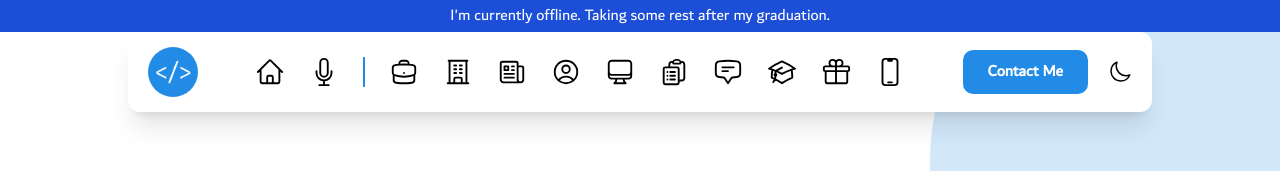
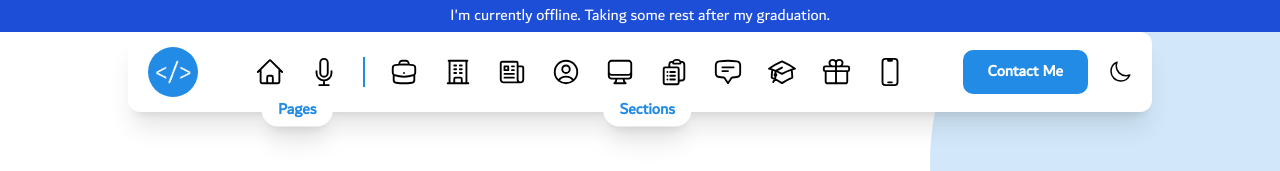
Before and after one commit to ht3aa/me, a Vue app: page / in a window 1280 px wide. Shown: the top 171 px of the page. Built offline with nearby package versions, Linux system fonts and the light colour scheme.

Commit message:
fix: add more ux to navbars

```diff
--- a/src/components/NavBar.vue
+++ b/src/components/NavBar.vue
@@ -1,11 +1,22 @@
 <script setup>
 import { RouterLink } from "vue-router";
 import MacAnimList from "./MacAnimList.vue";
+import { useRoute } from "vue-router";
+
+const route = useRoute();
 </script>
 
 <template>
-  <MacAnimList>
-    <li >
+  <div class="flex">
+    <ul class="flex relative">
+      <span
+        class="font-bold bg-white dark:bg-[#181818] absolute left-1/2 translate-x-[-50%] bottom-0  py-1 px-4 rounded-3xl textMainColor shadow-xl"
+        :class="route.path === '/' ? 'translate-y-[70%]' : 'translate-y-[95%]'"
+      >
+        Pages
+      </span>
+
+      <li>
         <RouterLink class="navItem relative" to="/">
           <svg
             xmlns="http://www.w3.org/2000/svg"
@@ -52,11 +63,21 @@ import MacAnimList from "./MacAnimList.vue";
           </div>
         </RouterLink>
       </li>
-    <li>
+    </ul>
+
+    <li v-if="route.path === '/'">
       <div class="w-[2px] h-[30px] bgMainColor">
         <div></div>
       </div>
     </li>
+    <div class="relative" v-if="route.path === '/'">
+      <span
+        class="font-bold bg-white dark:bg-[#181818] absolute left-1/2 translate-x-[-50%] bottom-0 translate-y-[70%] py-1 px-4 rounded-3xl textMainColor shadow-xl"
+      >
+        Sections
+      </span>
+
+      <MacAnimList>
         <li>
           <a class="navItem relative" href="#jobs">
             <svg
@@ -292,6 +313,8 @@ import MacAnimList from "./MacAnimList.vue";
           </a>
         </li>
       </MacAnimList>
+    </div>
+  </div>
 </template>
 
 <style scoped>
--- a/src/components/v1Hamburger.vue
+++ b/src/components/v1Hamburger.vue
@@ -1,6 +1,9 @@
 <script setup>
 import { RouterLink } from "vue-router";
 import { ref } from "vue";
+import { useRoute } from "vue-router";
+
+const route = useRoute();
 
 const showMiniNav = ref(false);
 
@@ -51,11 +54,16 @@ const startAnimation = () => {
     v-if="showMiniNav"
     class="absolute left-0 top-[70%] w-full bg-white dark:bg-[#181818] dark:text-white z-[-20] rounded-lg"
   >
-    <nav class="py-5">
+    <nav class="py-5 overflow-y-auto h-[400px]">
       <ul class="list-none" @click="startAnimation()">
+        <div class="my-1 w-1/2 text-center mx-auto">
+          <p class="borderMainColor">Pages</p>
+        </div>
+        <div>
           <li>
             <RouterLink
               class="flex items-center px-[20px] py-2 hover:bg-[#228be6] hover:text-white"
+              :class="route.path === '/' ? 'bg-[#228be6] text-white' : ''"
               to="/"
             >
               <svg
@@ -80,6 +88,7 @@ const startAnimation = () => {
           <li>
             <RouterLink
               class="flex items-center px-[20px] py-2 hover:bg-[#228be6] hover:text-white"
+              :class="route.path === '/podcast' ? 'bg-[#228be6] text-white' : ''"
               to="/podcast"
             >
               <svg
@@ -100,6 +109,11 @@ const startAnimation = () => {
               <span class="ml-2">Podcast Page</span>
             </RouterLink>
           </li>
+        </div>
+        <div class="my-1 w-1/2 text-center mx-auto">
+          <p class="borderMainColor">Sections</p>
+        </div>
+        <div v-if="route.path === '/'">
           <li>
             <a
               class="flex items-center px-[20px] py-2 hover:bg-[#228be6] hover:text-white"
@@ -326,6 +340,7 @@ const startAnimation = () => {
               <span class="ml-2">Social Media</span>
             </a>
           </li>
+        </div>
       </ul>
       <div class="py-2 px-[20px]">
         <a href="mailto:t.d.cc.hassan@gmail.com">
```
Lines whose indentation alone changed are shown as unchanged.
